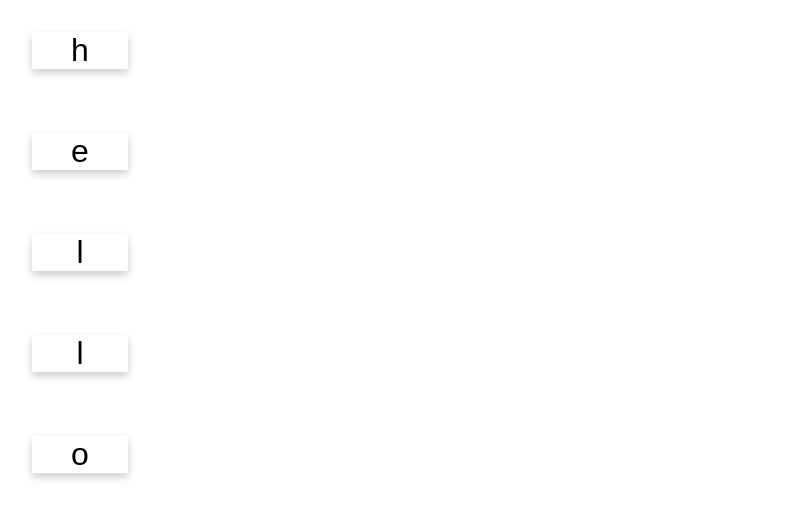
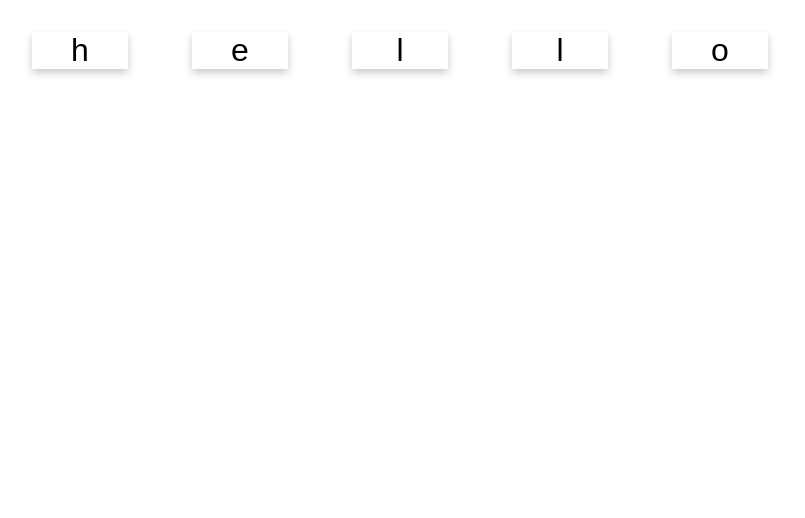
Before and after one commit to doaqdoa/lab3, a React (Create React App) app in the folder card-game/: page / in a window 1280 px wide. Shown: the top 518 px of the page, without its empty margins (0-805 px from the left). Built offline with nearby package versions, Linux system fonts and the light colour scheme.

Commit message:
Fix. Components & States

```diff
--- a/card-game/src/App.css
+++ b/card-game/src/App.css
@@ -31,6 +31,10 @@
  user-select: none;
 vertical-align: 0%;
 }
+.activeCard {
+  color: red;
+  background: pink;
+ }
 
 
 @keyframes App-logo-spin {
--- a/card-game/src/CharacterCard.js
+++ b/card-game/src/CharacterCard.js
@@ -1,20 +1,23 @@
 import React, { Component } from 'react';
 
+export default class CharacterCard extends Component {
+    constructor(props){
+    super(props)
+    this.state = {
+    active: false,
+    }
+    }
 
-
-
-export default class CharacterCard  extends Component {
+    activate = () => {
+    if(!this.state.active){this.setState({active: true})
+    }
+    }
     render(){
+    let className = `card ${this.state.active ? 'activeCard': ''}`
     return (
-
-
-    <div>
-
-        <span className="card">{this.props.value} </span>
-
-
-
-          </div>
+    <div className={className} onClick={this.activate}>
+    {this.props.value}
+    </div>
     )
     }
    }
```
